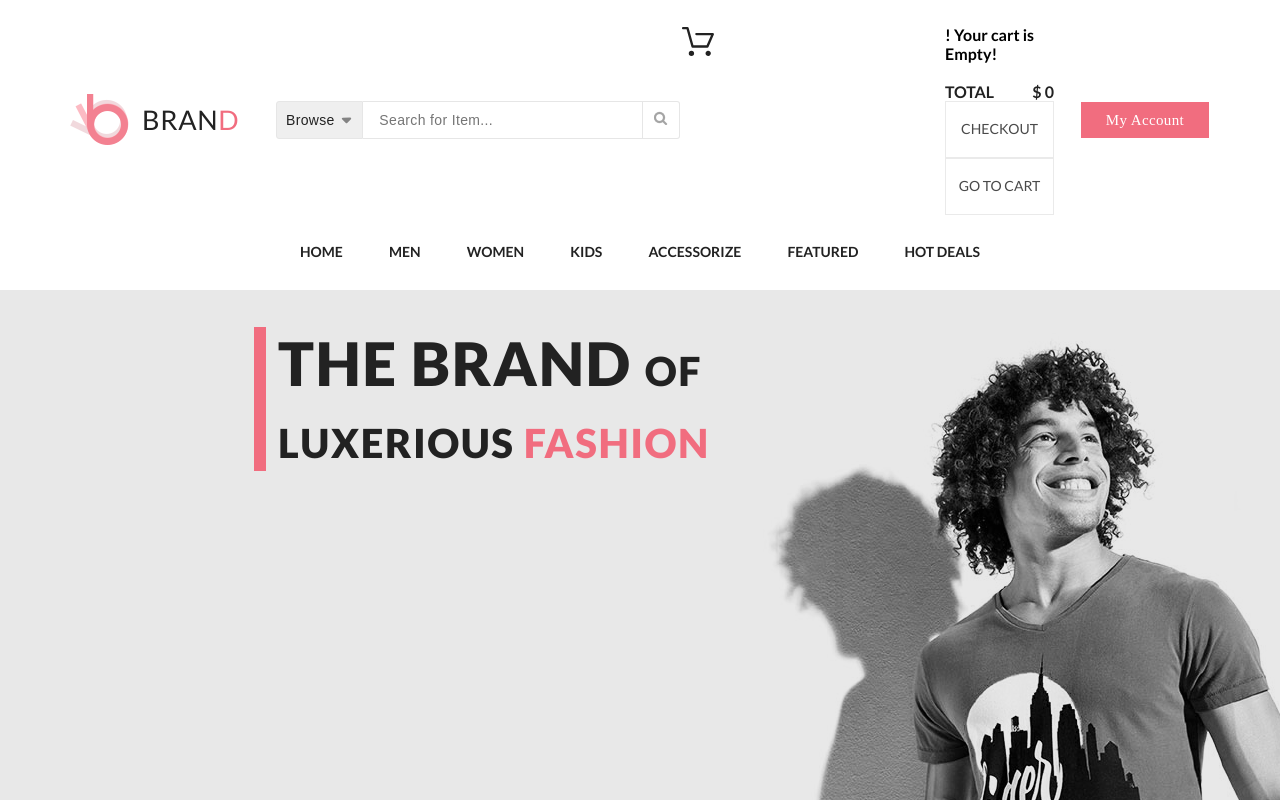
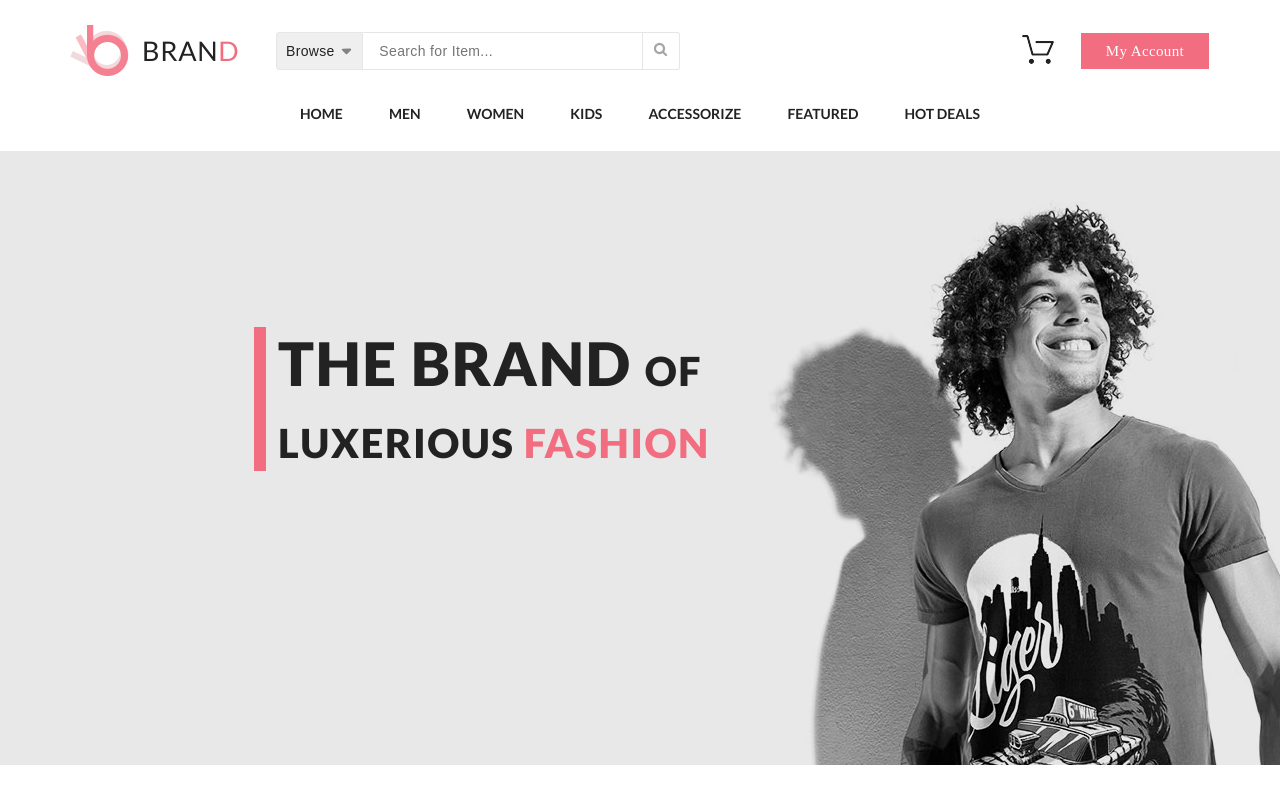
Before and after one commit to 666Racer/HW__React, a React (Create React App) app in the folder hw8/: page / in a window 1280 px wide. Shown: the top 800 px of the page. Built offline with nearby package versions, Linux system fonts and the light colour scheme.

Commit message:
Update Header.jsx
correct styles in basket-box

```diff
--- a/hw8/src/components/Header.jsx
+++ b/hw8/src/components/Header.jsx
@@ -112,13 +112,13 @@ const Header = () => {
                         </div>
                     </div>
 
-                    <svg className="header__basketbutton_basket" xmlns="http://www.w3.org/2000/svg" fill="#222">
-                            <path
-                                d="M3.184 4.364h3.393l4.833 17.455c.138.512.611.867 1.144.867h14.855c.473 0 .887-.276 1.085-.71l5.405-12.411a1.195 1.195 0 0 0-.099-1.123 1.176 1.176 0 0 0-.986-.532H16.4c-.651 0-1.184.532-1.184 1.182 0 .65.533 1.182 1.184 1.182h14.598l-4.38 10.048H13.443L8.609 2.867A1.183 1.183 0 0 0 7.464 2h-4.28C2.533 2 2 2.532 2 3.182c0 .65.533 1.182 1.184 1.182ZM11.429 31a2.684 2.684 0 0 0 2.683-2.68 2.684 2.684 0 0 0-5.365 0A2.684 2.684 0 0 0 11.429 31Zm16.769 0h.197a2.678 2.678 0 0 0 1.835-.926c.473-.532.69-1.222.65-1.95-.098-1.458-1.38-2.581-2.86-2.483-1.48.099-2.584 1.399-2.485 2.857.098 1.399 1.262 2.502 2.663 2.502Z" />
-                    </svg>
                     <div className="header-top__right">
-                        <div className="basket__button">
-                            <div className="basket__button-scroll"
+                        <details class="header-top__right-details">
+                            <summary>
+                                <img class="basket__button" src="./img/basket_logo.png" alt="basket" />
+                            </summary>
+                            <div className="basket-box">
+                                <div className="basket-box-scroll"
 
                                 style={products.length < 3 ? null
                                 : { height: "300px", overflowY: "scroll", scrollbarColor: "#f16d7f #fbfbfb", scrollbarWidth: "thin"}}>
@@ -134,22 +134,22 @@ const Header = () => {
                                             />
                                         )
                                         : <>
-                                        <h4 className="box__product__name"> ! Your cart is Empty!</h4>
+                                            <h4 className="purchase__name"> ! Your cart is Empty!</h4>
                                             <br/>
-                                        <div className="box__line"></div>
+                                            <div className="basket-box__line"></div>
                                          </>
                                     }
                                     </div>
                                     <div className="total-sum">
                                         <h2 className="total-text">TOTAL</h2>
-                                    <h2 className="total-text">$ {sub}</h2>
+                                        <h2 className="total-text">${sub}</h2>
                                     </div>
                                     <a className="purchase__button" href="./checkout">Checkout</a>
                                     <a className="purchase__button" href="./shopping_card">Go to
                                         cart</a>
                                 </div>
-                        <div className="box__product-cnt" style={products.length != 0 ? null : {display: "none"}} >
-                            <h3 className="box__count">{products.length}</h3>
+                            <div className="basket-box__product-cnt" style={products.length != 0 ? null : {display: "none"}} >
+                                <h3 className="basket-box__count">{products.length}</h3>
                             </div>
                             {/* <details className="header-top__right-details">
                                 <summary>
@@ -160,6 +160,7 @@ const Header = () => {
                                 <a className="purchase__button " href="Shopping_card.html " type="button ">Go to cart</a>
                                 </div>
                             </details> */}
+                        </details>
                         <button className="account__button button ">My Account
                             <i className="fa fa-caret-down fa-caret-down__my-acc-header "></i>
                         </button>
```
Lines whose indentation alone changed are shown as unchanged.
